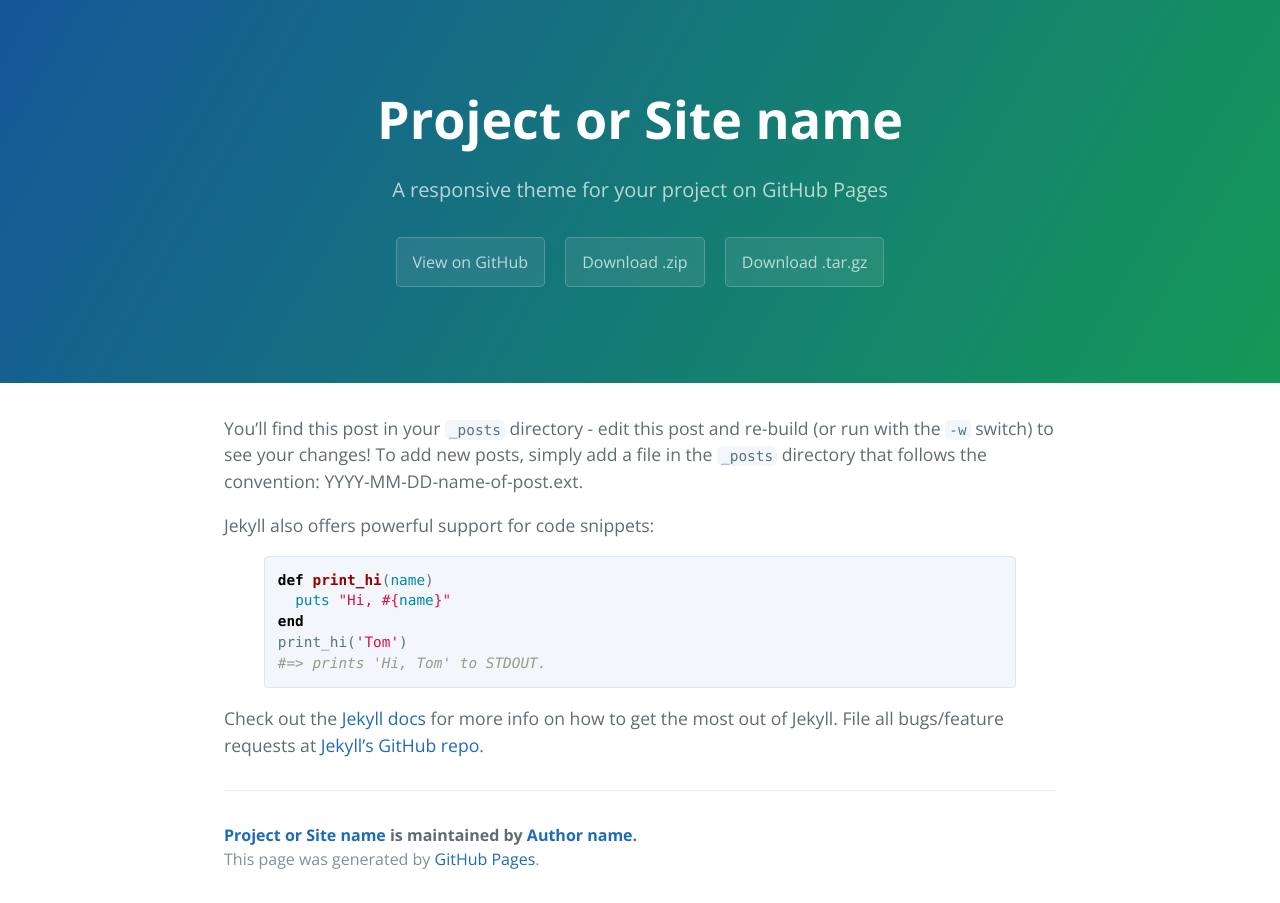
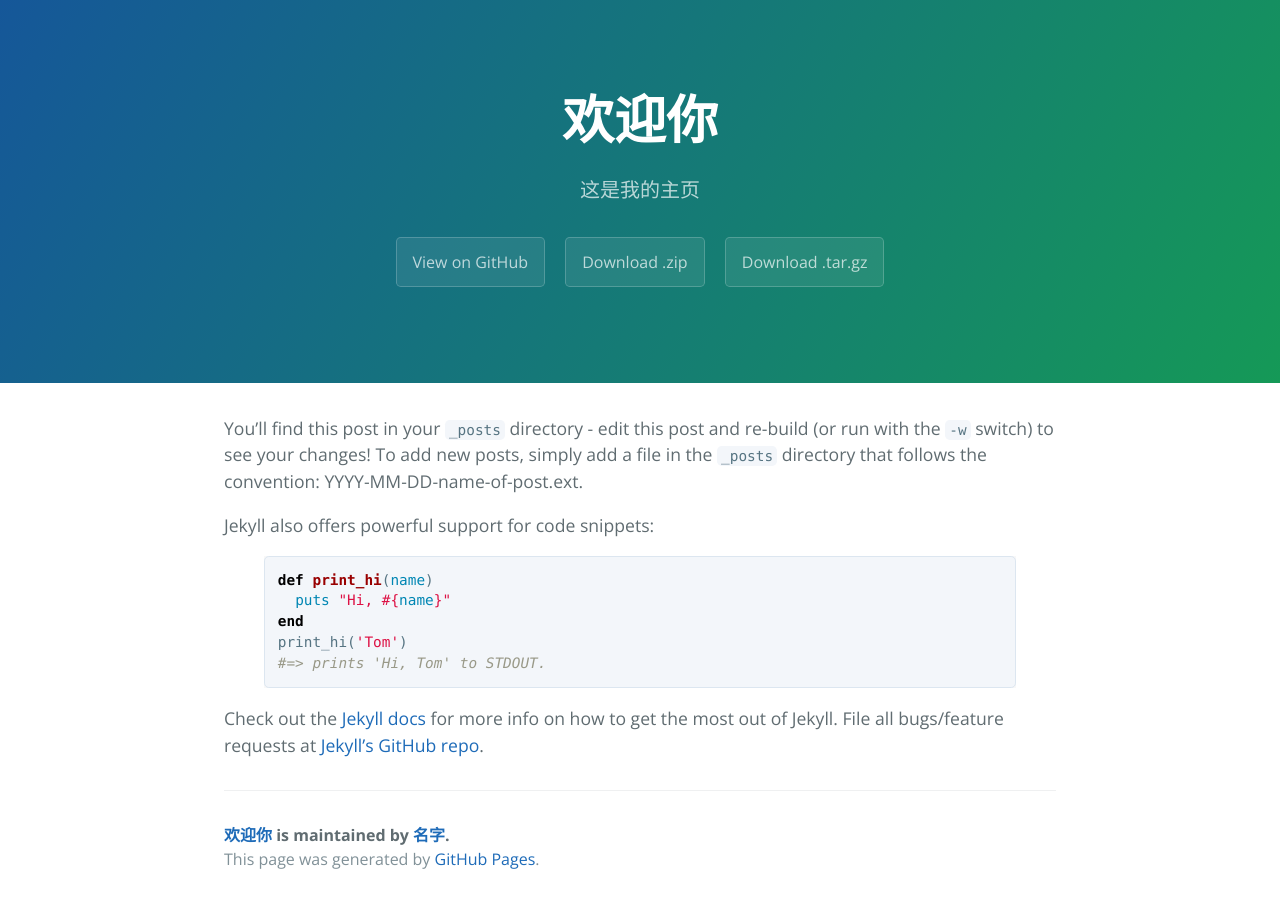
Before and after one commit to xiaoshaliwu/xiaoshaliwuindex, a Jekyll site: the page built from _posts/2016-02-12-sample-content.markdown, in a window 1280 px wide. Built offline with Jekyll 4.4.1, drawn with Linux system fonts in a browser that asks for light colours.

Commit message:
Update _config.yml

```diff
--- a/_config.yml
+++ b/_config.yml
@@ -1,14 +1,14 @@
 
 # Setup
-title:        Project or Site name
-tagline:      A responsive theme for your project on GitHub Pages
+title:        欢迎你
+tagline:      这是我的主页
 baseurl:      ""
 paginate:     1
-locale:       "en"
+locale:       "zh_CN"
 
 # About/contact
 author:
-  name:       Author name
+  name:       名字
   url:        http://yourhomepage.com
 
 # Gems
```
